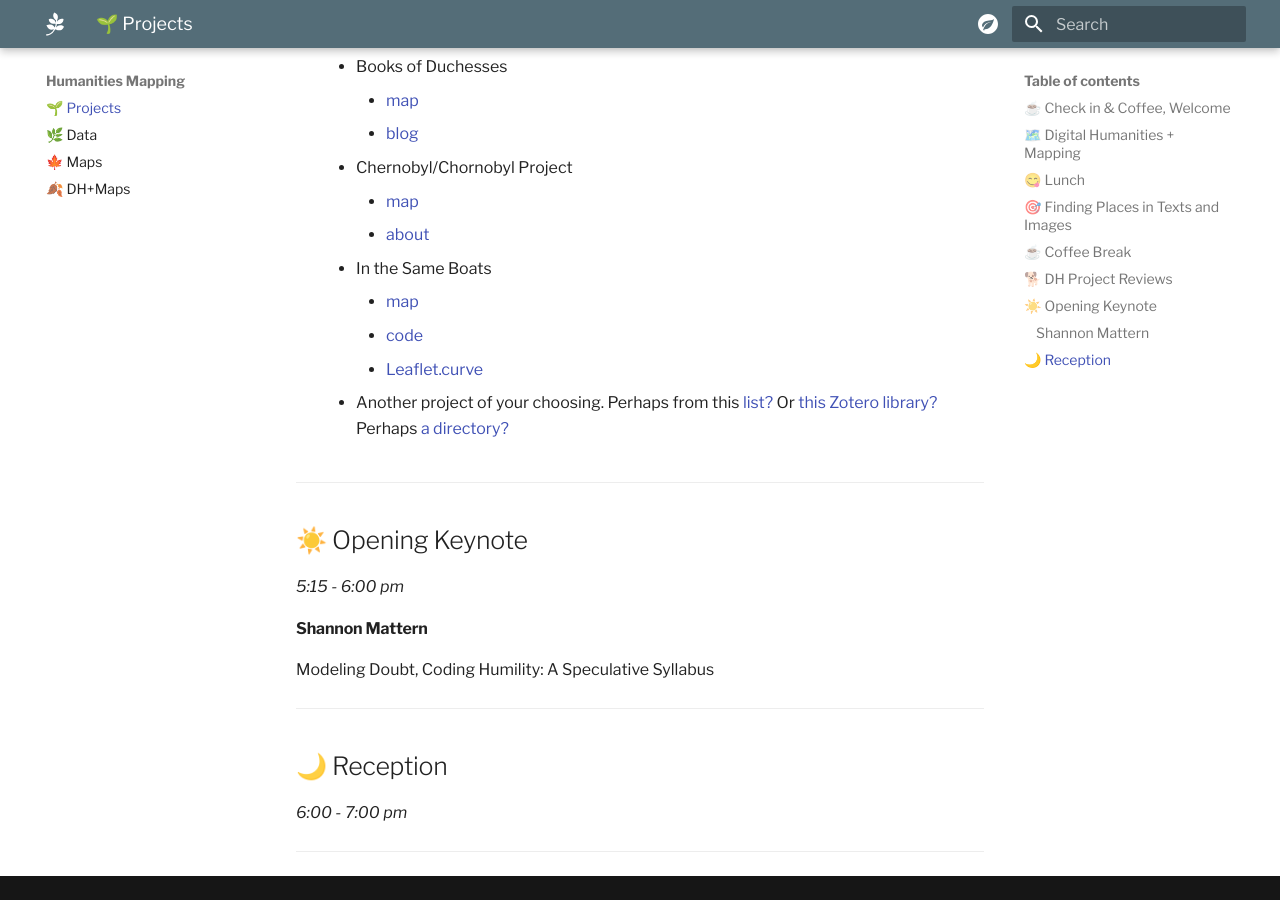
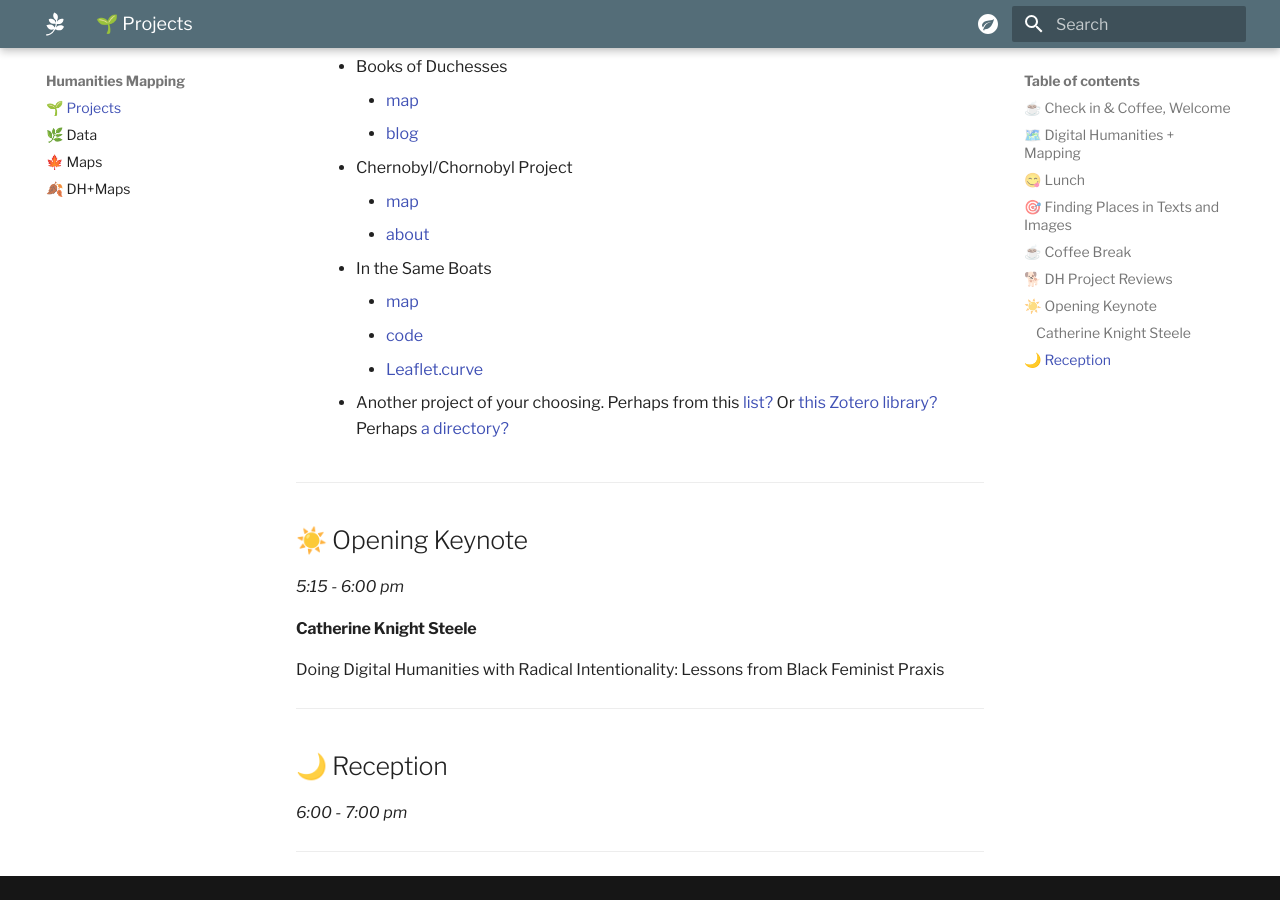
Before and after one commit to apjanco/leaflet-course, an MkDocs documentation site: the page built from docs/day1.md, in a window 1280 px wide and 900 px high, scrolled down 2080 px. Built offline with MkDocs 1.6.1 and Material for MkDocs 9.7.7, drawn with Linux system fonts in a browser that asks for light colours.

Commit message:
Update keynote

```diff
--- a/docs/day1.md
+++ b/docs/day1.md
@@ -90,8 +90,8 @@ _3:30 - 5:00 pm (90 minutes)_
 ## ☀️ Opening Keynote
 _5:15 - 6:00 pm_
 
-#### Shannon Mattern
-Modeling Doubt, Coding Humility: A Speculative Syllabus
+#### Catherine Knight Steele
+Doing Digital Humanities with Radical Intentionality: Lessons from Black Feminist Praxis
 
 <hr>
 
```
